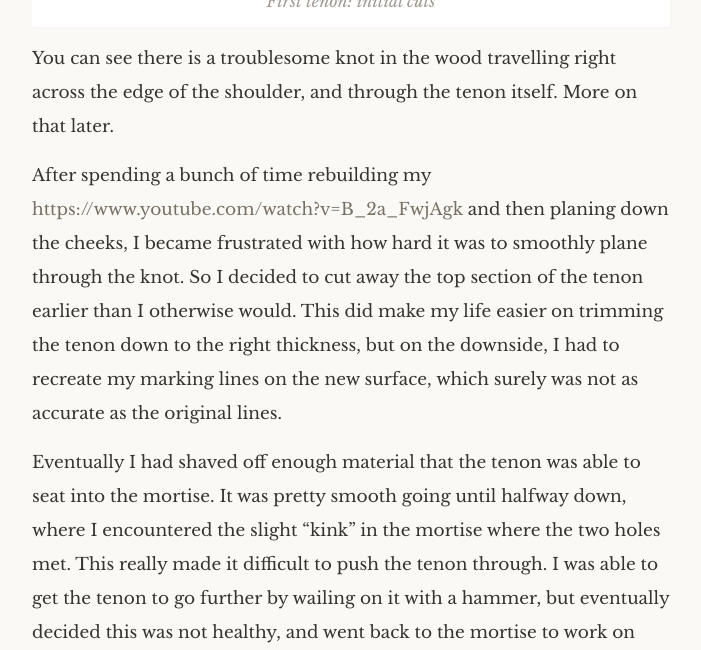
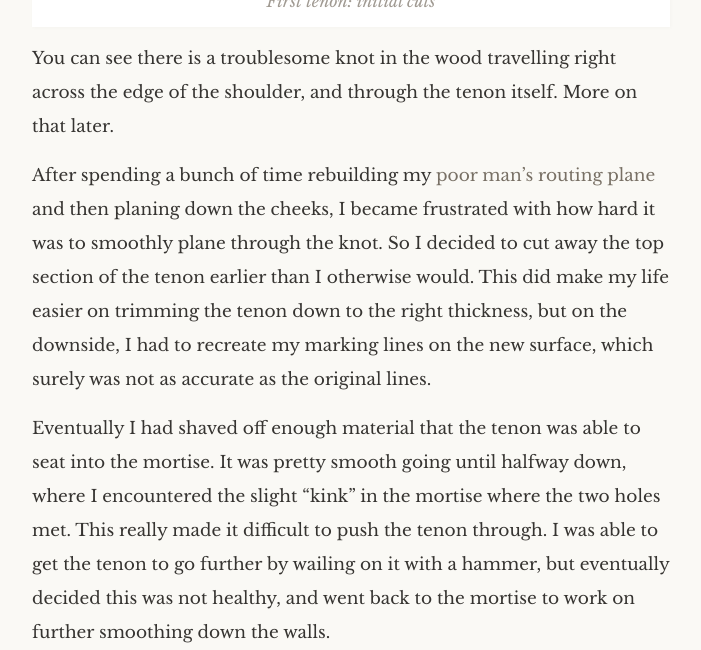
Before and after one commit to direvus/direvus.github.io, a Jekyll site: the page built from _posts/2020-11-27-tenon-1.md, in a window 1280 px wide and 900 px high, scrolled down 1719 px, cut to the strip 95-745 px from the top of the window. Shown: the whole strip, without its empty margins (289-990 px from the left). Built offline with Jekyll 4.4.1, drawn with Linux system fonts in a browser that asks for light colours; some web fonts are replaced.

Commit message:
Fix busted MD link syntax.

```diff
--- a/_posts/2020-11-27-tenon-1.md
+++ b/_posts/2020-11-27-tenon-1.md
@@ -35,7 +35,7 @@ You can see there is a troublesome knot in the wood travelling right across the
 edge of the shoulder, and through the tenon itself.  More on that later.
 
 After spending a bunch of time rebuilding my
-[https://www.youtube.com/watch?v=B_2a_FwjAgk](poor man's routing plane) and
+[poor man's routing plane](https://www.youtube.com/watch?v=B_2a_FwjAgk) and
 then planing down the cheeks, I became frustrated with how hard it was to
 smoothly plane through the knot.  So I decided to cut away the top section of
 the tenon earlier than I otherwise would.  This did make my life easier on
```
